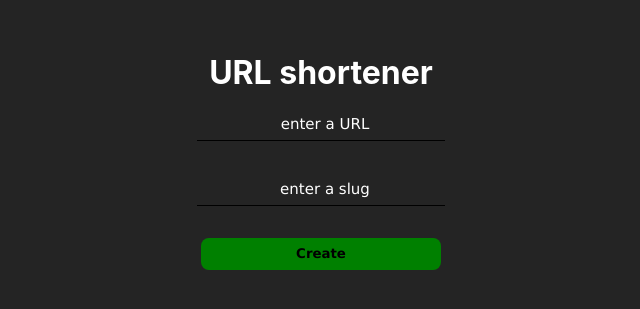
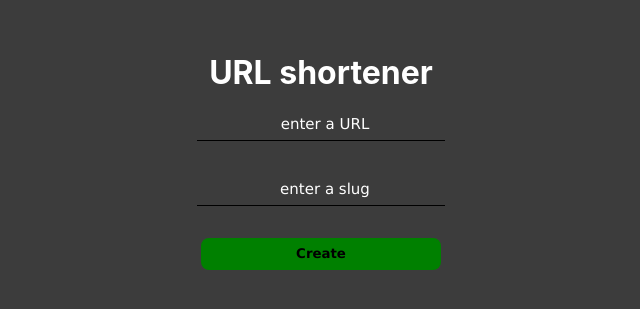
Before and after one commit to KonstantinosAng/shorty, a React (Create React App) app in the folder client/: page / in a window 1280 px wide. Shown: the part 239-548 px from the top of the page, without its empty margins (319-959 px from the left). Built offline with nearby package versions, Linux system fonts and the light colour scheme.

Commit message:
:zap: changed background color

```diff
--- a/client/src/App.css
+++ b/client/src/App.css
@@ -4,7 +4,7 @@
 }
 
 body {
-  background-color: rgb(36, 36, 36);
+  background-color: rgb(60, 60, 60);
   text-align: center;
   align-content: center;
   display:flex;
@@ -14,7 +14,7 @@ body {
   --color_input: black;
   --color_textarea: white;
   --color_button: green;
-  --color_write: rgb(36, 36, 36);
+  --color_write: rgb(60, 60, 60);
 }
 
 h1 {
```
